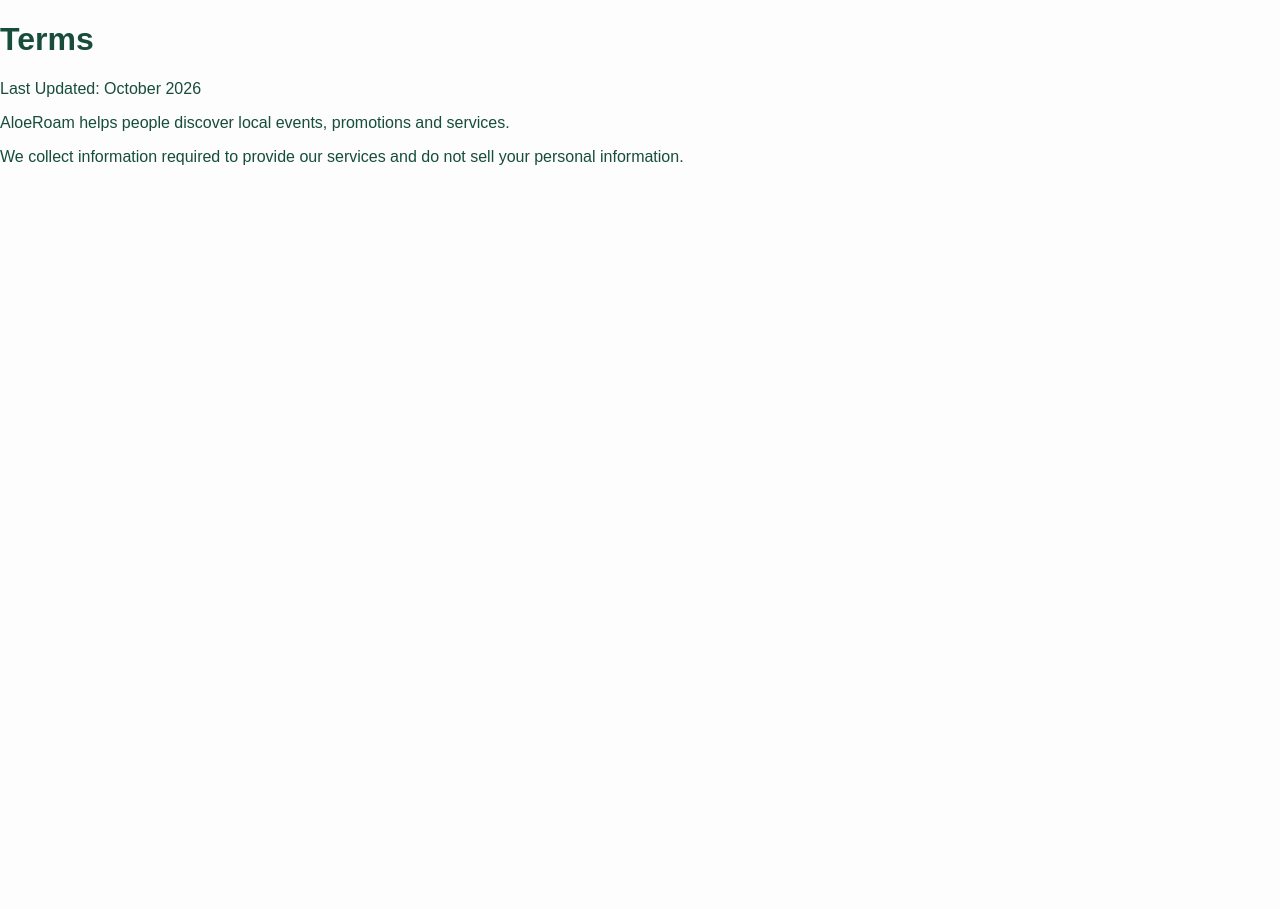
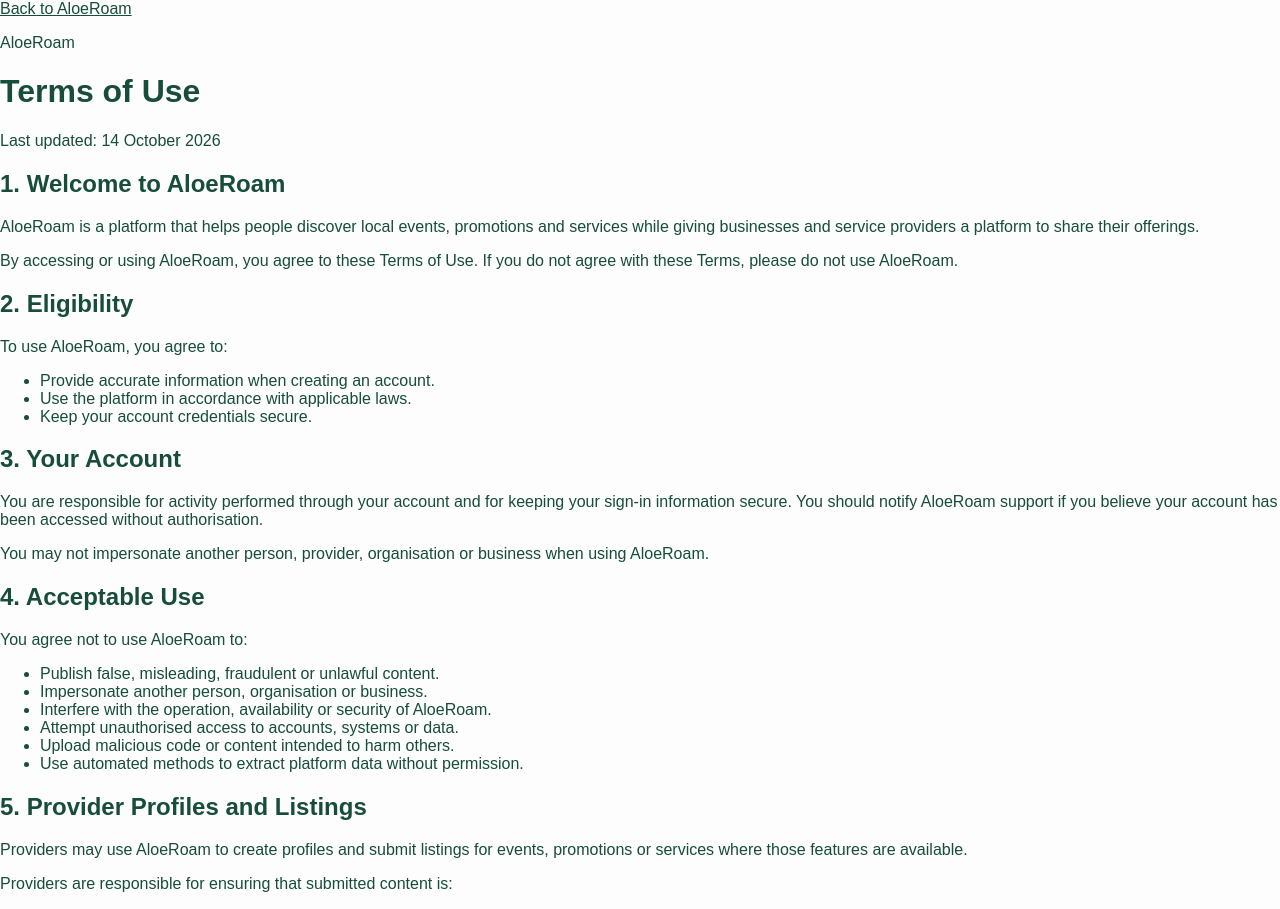
Before and after one commit to cardodev601-commits/AloeRoam, a Next.js app: page /terms in a window 1280 px wide. Shown: the top 909 px of the page. Before the commit the page ends 800 px from the top, so only its background shows below. Built offline with nearby package versions, Linux system fonts and the light colour scheme.

Commit message:
Revise Terms of Use page structure and content
Updated the Terms of Use page with new structure and content, including sections on eligibility, acceptable use, and privacy policy.

```diff
--- a/src/app/terms/page.js
+++ b/src/app/terms/page.js
@@ -1,28 +1,219 @@
-export default function Terms() {
+import Link from "next/link";
+
+export const metadata = {
+  title: "Terms of Use",
+  description: "AloeRoam Terms of Use.",
+};
+
+export default function TermsPage() {
   return (
-    <main className="max-w-4xl mx-auto p-8">
+    <main className="legalPage">
+      <div className="legalContainer">
+        <Link href="/" className="legalBackLink">
+          Back to AloeRoam
+        </Link>
 
-      <h1 className="text-4xl font-bold">
-        Terms
-      </h1>
+        <header className="legalHeader">
+          <p className="legalEyebrow">AloeRoam</p>
+          <h1>Terms of Use</h1>
+          <p className="legalUpdated">Last updated: 14 October 2026</p>
+        </header>
 
-      <p className="mt-6">
-        Last Updated: October 2026
-      </p>
+        <section className="legalSection">
+          <h2>1. Welcome to AloeRoam</h2>
+          <p>
+            AloeRoam is a platform that helps people discover local events,
+            promotions and services while giving businesses and service
+            providers a platform to share their offerings.
+          </p>
+          <p>
+            By accessing or using AloeRoam, you agree to these Terms of Use. If
+            you do not agree with these Terms, please do not use AloeRoam.
+          </p>
+        </section>
 
-      <p className="mt-4">
-        AloeRoam helps people discover
-        local events, promotions and
-        services.
-      </p>
+        <section className="legalSection">
+          <h2>2. Eligibility</h2>
+          <p>To use AloeRoam, you agree to:</p>
+          <ul>
+            <li>Provide accurate information when creating an account.</li>
+            <li>Use the platform in accordance with applicable laws.</li>
+            <li>Keep your account credentials secure.</li>
+          </ul>
+        </section>
 
-      <p className="mt-4">
-        We collect information required
-        to provide our services and do
-        not sell your personal
-        information.
-      </p>
+        <section className="legalSection">
+          <h2>3. Your Account</h2>
+          <p>
+            You are responsible for activity performed through your account and
+            for keeping your sign-in information secure. You should notify
+            AloeRoam support if you believe your account has been accessed
+            without authorisation.
+          </p>
+          <p>
+            You may not impersonate another person, provider, organisation or
+            business when using AloeRoam.
+          </p>
+        </section>
 
+        <section className="legalSection">
+          <h2>4. Acceptable Use</h2>
+          <p>You agree not to use AloeRoam to:</p>
+          <ul>
+            <li>Publish false, misleading, fraudulent or unlawful content.</li>
+            <li>Impersonate another person, organisation or business.</li>
+            <li>Interfere with the operation, availability or security of AloeRoam.</li>
+            <li>Attempt unauthorised access to accounts, systems or data.</li>
+            <li>Upload malicious code or content intended to harm others.</li>
+            <li>Use automated methods to extract platform data without permission.</li>
+          </ul>
+        </section>
+
+        <section className="legalSection">
+          <h2>5. Provider Profiles and Listings</h2>
+          <p>
+            Providers may use AloeRoam to create profiles and submit listings
+            for events, promotions or services where those features are
+            available.
+          </p>
+          <p>Providers are responsible for ensuring that submitted content is:</p>
+          <ul>
+            <li>Accurate and reasonably up to date.</li>
+            <li>Lawful and appropriate for publication.</li>
+            <li>Not misleading or fraudulent.</li>
+            <li>Content they are authorised to publish.</li>
+          </ul>
+          <p>
+            Providers remain responsible for the events, promotions, products
+            and services they offer or advertise through AloeRoam.
+          </p>
+        </section>
+
+        <section className="legalSection">
+          <h2>6. Listing Review and Moderation</h2>
+          <p>
+            AloeRoam may review, approve, reject, request changes to, restrict
+            or remove listings or other content where reasonably necessary to
+            operate the platform or enforce these Terms.
+          </p>
+          <p>
+            Publication of a listing does not mean that AloeRoam endorses the
+            provider, event, promotion or service described in that listing.
+          </p>
+        </section>
+
+        <section className="legalSection">
+          <h2>7. User Interactions</h2>
+          <p>
+            AloeRoam may provide features that allow users to search for,
+            discover, save or interact with listings and provider information.
+          </p>
+          <p>
+            Users should independently verify important information with the
+            relevant provider before travelling, purchasing, booking or relying
+            on a listing.
+          </p>
+        </section>
+
+        <section className="legalSection">
+          <h2>8. Accuracy and Availability</h2>
+          <p>
+            We aim to provide a useful and reliable service, but we do not
+            guarantee that every listing, provider detail, price, date,
+            availability or other piece of information will always be complete,
+            current or error-free.
+          </p>
+          <p>
+            AloeRoam may change, suspend or discontinue features when reasonably
+            necessary to maintain or improve the platform.
+          </p>
+        </section>
+
+        <section className="legalSection">
+          <h2>9. Intellectual Property</h2>
+          <p>
+            AloeRoam branding, software, interface elements and original
+            platform content are protected by applicable intellectual property
+            laws. You may not copy, reproduce, modify or distribute AloeRoam
+            branding or platform content without appropriate permission.
+          </p>
+          <p>
+            Providers and users retain responsibility for content they submit
+            and must have the necessary rights to publish that content.
+          </p>
+        </section>
+
+        <section className="legalSection">
+          <h2>10. Privacy</h2>
+          <p>
+            Our handling of personal information is described in the AloeRoam
+            Privacy Policy.
+          </p>
+          <p>
+            <Link href="/privacy-policy" className="legalInlineLink">
+              Read the AloeRoam Privacy Policy
+            </Link>
+          </p>
+        </section>
+
+        <section className="legalSection">
+          <h2>11. Suspension and Termination</h2>
+          <p>
+            AloeRoam may suspend, restrict or terminate access where reasonably
+            necessary because of serious or repeated violations of these Terms,
+            suspected fraud, unlawful activity, security risks or misuse of the
+            platform.
+          </p>
+        </section>
+
+        <section className="legalSection">
+          <h2>12. Third-Party Services and Providers</h2>
+          <p>
+            AloeRoam may contain information, links or functionality associated
+            with independent providers or third-party services. Those third
+            parties are responsible for their own products, services, websites,
+            policies and business practices.
+          </p>
+        </section>
+
+        <section className="legalSection">
+          <h2>13. Limitation of Responsibility</h2>
+          <p>
+            AloeRoam provides a discovery platform connecting users with
+            information supplied by providers. To the extent permitted by
+            applicable law, AloeRoam is not responsible for losses arising from
+            inaccurate third-party listing information, provider conduct or
+            transactions conducted directly between users and independent
+            providers.
+          </p>
+          <p>
+            Nothing in these Terms is intended to exclude or limit rights or
+            remedies that cannot lawfully be excluded or limited.
+          </p>
+        </section>
+
+        <section className="legalSection">
+          <h2>14. Changes to These Terms</h2>
+          <p>
+            We may update these Terms when AloeRoam, our services or applicable
+            requirements change. Updated Terms will be published on this page
+            with a revised date.
+          </p>
+        </section>
+
+        <section className="legalSection">
+          <h2>15. Contact Us</h2>
+          <p>
+            If you have questions about these Terms, please contact the AloeRoam
+            support team through our support page.
+          </p>
+          <p>
+            <Link href="/support" className="legalInlineLink">
+              Visit AloeRoam Support
+            </Link>
+          </p>
+        </section>
+      </div>
     </main>
   );
 }
```
